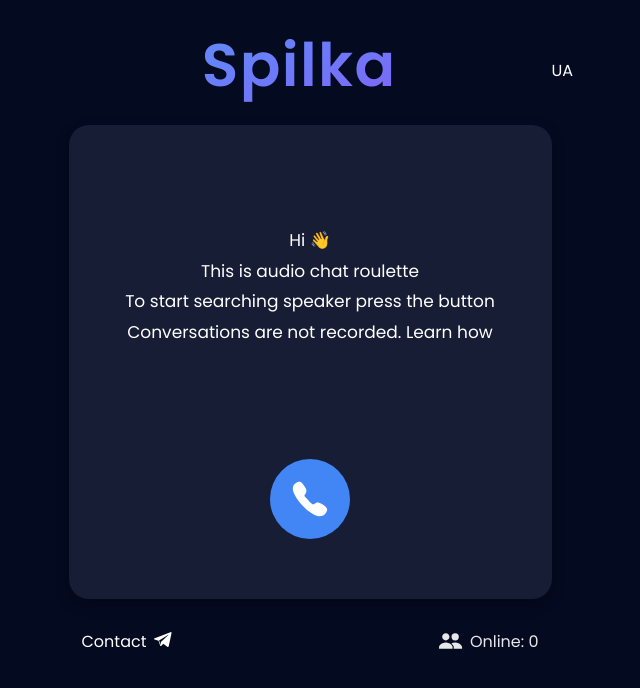
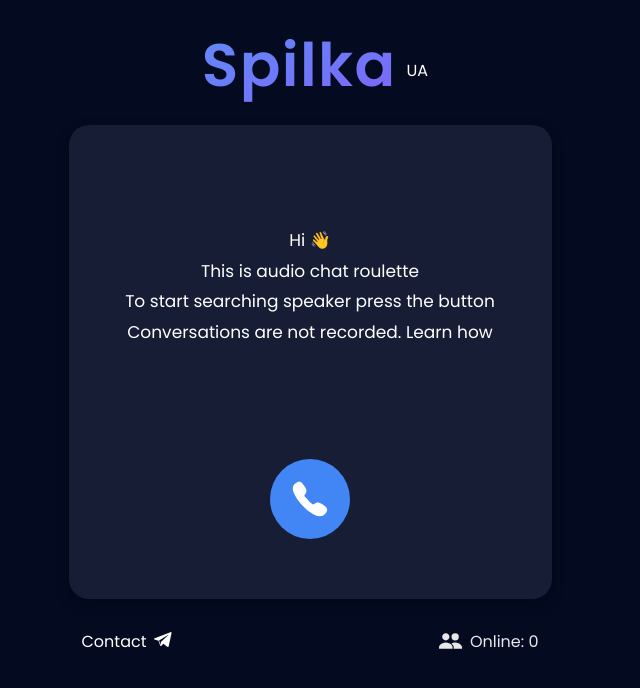
Before and after one commit to zheniaslius/spilka-client, a React (Create React App) app: page / in a window 1280 px wide. Shown: the top 688 px of the page, without its empty margins (330-970 px from the left). Built offline with nearby package versions, Linux system fonts and the light colour scheme; no server answers; the database is empty.

Commit message:
ua doc title

```diff
--- a/src/components/Language/index.jsx
+++ b/src/components/Language/index.jsx
@@ -5,7 +5,7 @@
 import { LanguageText } from './styles';
 
 const Language = () => {
-  const { i18n } = useTranslation();
+  const { i18n, t } = useTranslation();
   const { lng: lngParams } = useParams();
   const isUkrainian = i18n.language === 'uk';
   const displayLng = isUkrainian ? 'eng' : 'ua';
@@ -13,6 +13,11 @@
   useEffect(() => {
     const newLanguage = lngParams === 'uk' ? 'uk' : 'en';
     i18n.changeLanguage(newLanguage);
+
+    if (lngParams === 'uk') {
+      document.title = t('description');
+    }
+    // eslint-disable-next-line react-hooks/exhaustive-deps
   }, [lngParams, i18n]);
 
   return <LanguageText href={isUkrainian ? ' /' : 'uk'}>{displayLng}</LanguageText>;
--- a/src/components/Language/styles.js
+++ b/src/components/Language/styles.js
@@ -12,4 +12,8 @@
   @media ${device.tablet} {
     left: 10px;
   }
+
+  @media ${device.laptopHeight} {
+    left: 10px;
+  }
 `;
--- a/src/i18n/index.js
+++ b/src/i18n/index.js
@@ -13,6 +13,7 @@
       'userDisconnected': 'User disconnected',
       'startNewSearch': 'Start new search',
       'micMuted': 'Your mic is muted',
+      'description': 'Talk to a random person and keep your anonimity. Find someone from all over the world'
     },
   },
   uk: {
@@ -26,6 +27,7 @@
       'userDisconnected': 'Співрозмовник відключився',
       'startNewSearch': 'Почніть новий пошук',
       'micMuted': 'Ваш мікрофон виключений',
+      'description': 'Spilka - анонімна голосова чат рулетка. Знайдіть співрозмовника зі всього світу та збережіть свою анонімність'
     },
   },
 };
```
